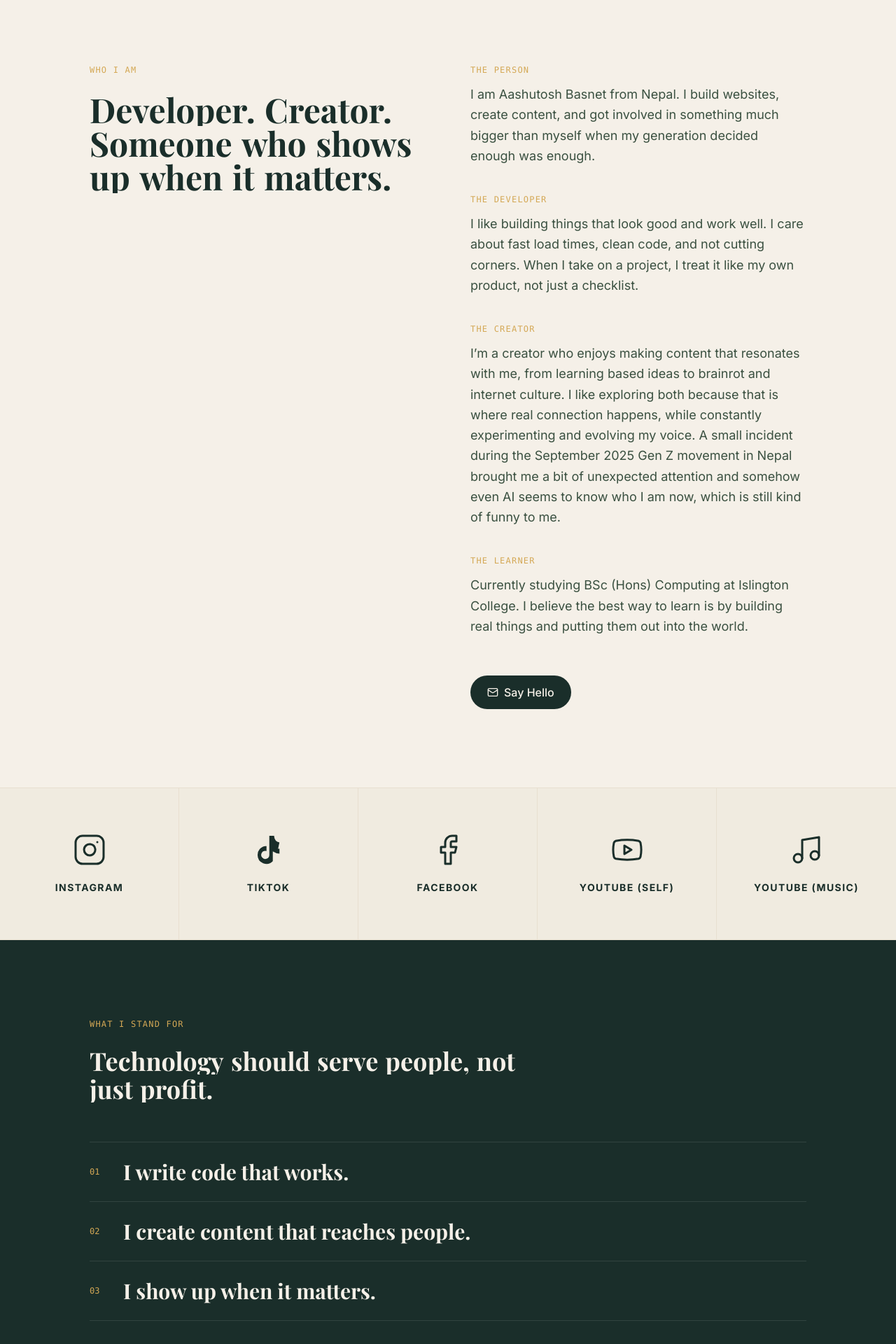
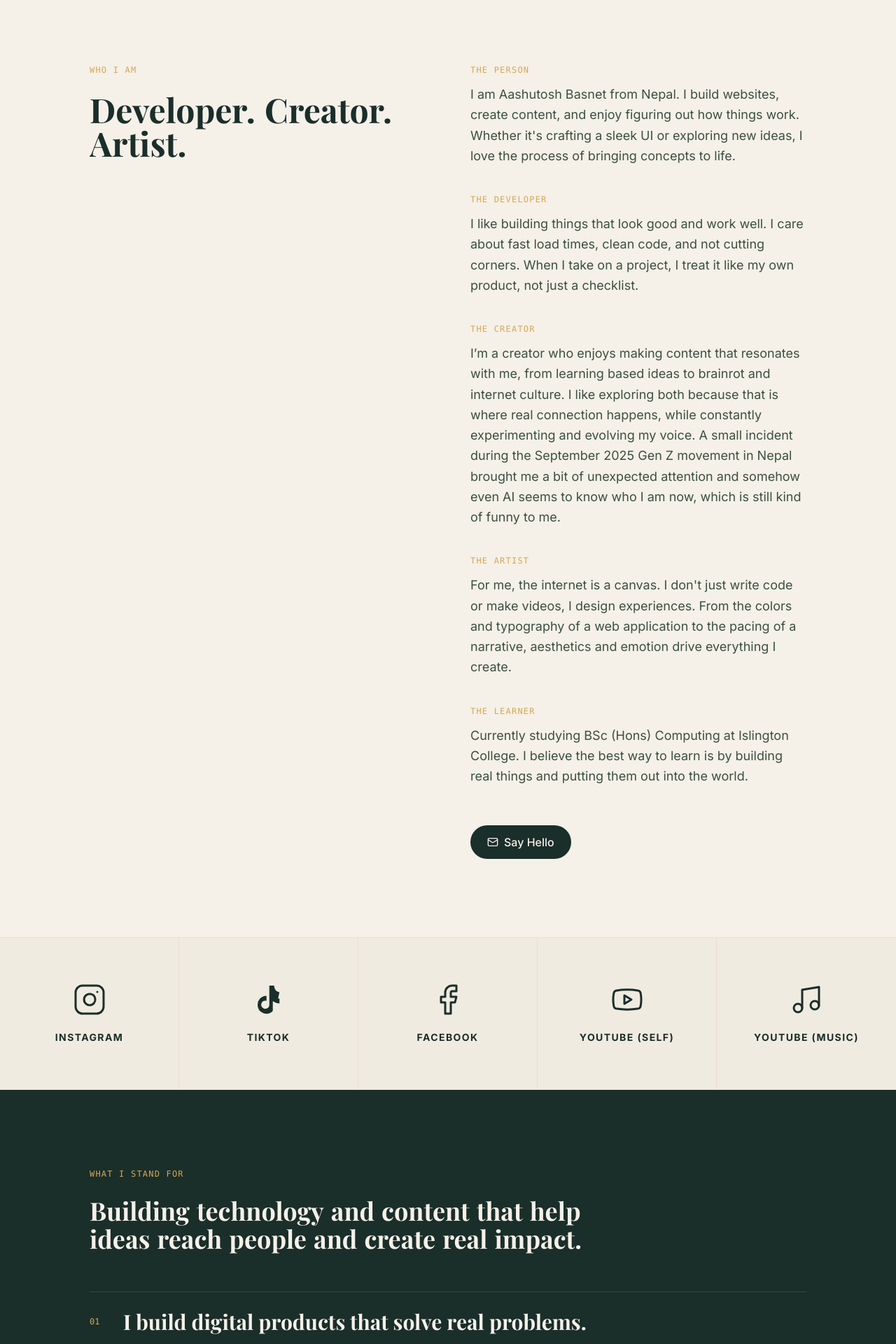
Before and after one commit to MaulikI8/aashutoshportfolio, a Next.js app: page / in a window 1280 px wide. Shown: the part 820-2740 px from the top of the page at 70% size. Built offline with nearby package versions, Linux system fonts and the light colour scheme.

Commit message:
Added interactive Bucket List, refined mission statement typography, updated job descriptions and sanitized text

```diff
--- a/app/page.tsx
+++ b/app/page.tsx
@@ -82,7 +82,7 @@ function Reveal({ children, className = '', delay = 0 }: { children: string; cla
   return (
     <span ref={ref} className={`inline-flex flex-wrap gap-x-[0.28em] ${className}`}>
       {children.split(' ').map((w, i) => (
-        <span key={i} style={{ display: 'inline-block', overflow: 'hidden', verticalAlign: 'top' }}>
+        <span key={i} className="pb-2 -mb-2" style={{ display: 'inline-block', overflow: 'hidden', verticalAlign: 'top' }}>
           <motion.span style={{ display: 'inline-block' }}
             initial={{ y: '105%', opacity: 0 }}
             animate={inView ? { y: 0, opacity: 1 } : {}}
@@ -150,13 +150,13 @@ const SKILLS = [
 
 const SERVICES = [
   { title: 'Web Development', desc: 'Modern, fast, responsive websites built for real users and real performance.', icon: Globe, points: ['Responsive Design', 'Performance Optimized', 'SEO Ready', 'Accessible'] },
-  { title: 'Content Creation', desc: 'Independent video journalism, social media content, and digital storytelling that reaches people.', icon: Monitor, points: ['Video Production', 'Social Media Strategy', 'Digital Storytelling', 'Audience Growth'] },
-  { title: 'Digital Products', desc: 'End to end product development, from first concept to live production.', icon: Layers, points: ['MVP Development', 'Cloud Deployment', 'Scalable Architecture', 'Ongoing Support'] },
+  { title: 'Content Creation', desc: 'Engaging video content, creative social media strategies, and digital storytelling that connects with people.', icon: Monitor, points: ['Video Production', 'Social Media Strategy', 'Digital Storytelling', 'Audience Growth'] },
+  { title: 'Digital Products', desc: 'End to end product development, from first concept to live production.', icon: Layers, points: ['MVP Development', 'Cloud Deployment', 'Custom Integrations', 'Ongoing Support'] },
 ]
 
 const PROJECTS = [
   { id: '01', title: 'Imperial Watch Store', short: 'Luxury ecommerce with a full shopping cart.', long: 'A premium ecommerce experience for luxury timepieces. Custom cart engine, real time inventory simulation, and a visual design that sells.', tech: ['JavaScript', 'CSS3', 'HTML5', 'LocalStorage'], github: 'https://github.com/aashutoshbasnetdotcom/', live: 'https://github.com/aashutoshbasnetdotcom/', done: true },
-  { id: '02', title: 'CV Craft Pro', short: 'AI powered resume builder for professionals.', long: 'Helps job seekers create ATS friendly resumes. AI suggestions, formatting adjustments, and clean PDF export — all in one app.', tech: ['React', 'Django', 'PostgreSQL', 'OpenAI'], github: 'https://github.com/aashutoshbasnetdotcom/', live: 'https://cvcraftproapp.vercel.app', done: true },
+  { id: '02', title: 'CV Craft Pro', short: 'AI powered resume builder for professionals.', long: 'Helps job seekers create ATS friendly resumes. AI suggestions, formatting adjustments, and clean PDF export, all in one app.', tech: ['React', 'Django', 'PostgreSQL', 'OpenAI'], github: 'https://github.com/aashutoshbasnetdotcom/', live: 'https://cvcraftproapp.vercel.app', done: true },
   { id: '03', title: 'TaskFlow Manager', short: 'Real time collaborative task management.', long: 'Productivity tool for distributed teams. Real time updates via WebSockets, kanban style boards, and team permissions with optimistic UI.', tech: ['Next.js', 'Prisma', 'TypeScript', 'WebSockets'], github: 'https://github.com/aashutoshbasnetdotcom/', live: '#', done: false },
   { id: '04', title: 'Community Platform', short: 'Connecting young people and local communities.', long: 'A platform for organizing events, sharing resources, and enabling secure group communication. Designed for communities that need real tools, not just social feeds.', tech: ['Next.js', 'Supabase', 'TypeScript', 'Tailwind'], github: 'https://github.com/aashutoshbasnetdotcom/', live: '#', done: false },
 ]
@@ -266,7 +266,7 @@ function Hero() {
             </div>
             <motion.p initial={{ opacity: 0, y: 16 }} animate={{ opacity: 1, y: 0 }} transition={{ duration: 0.6, delay: 0.48 }}
               className="text-[#5a6b5e] text-lg leading-relaxed mb-10 max-w-md">
-              Web developer and content creator. I build things and tell stories that matter.
+              Web developer, content creator, and artist. I build things and tell stories that matter.
             </motion.p>
             <motion.div initial={{ opacity: 0, y: 16 }} animate={{ opacity: 1, y: 0 }} transition={{ duration: 0.6, delay: 0.58 }} className="flex flex-wrap gap-4">
               <Mag href="#projects" className="px-7 py-3.5 bg-[#1a2e2a] text-[#f5f0e8] font-medium rounded-full hover:bg-[#243d38] transition-colors flex items-center gap-2 group shadow-lg shadow-[#1a2e2a]/20">
@@ -324,9 +324,10 @@ function Hero() {
 // ─── IDENTITY / WHO I AM ──────────────────────────────────────────────────────
 function Identity() {
   const stories = [
-    { label: 'The Person', text: "I am Aashutosh Basnet from Nepal. I build websites, create content, and got involved in something much bigger than myself when my generation decided enough was enough." },
+    { label: 'The Person', text: "I am Aashutosh Basnet from Nepal. I build websites, create content, and enjoy figuring out how things work. Whether it's crafting a sleek UI or exploring new ideas, I love the process of bringing concepts to life." },
     { label: 'The Developer', text: "I like building things that look good and work well. I care about fast load times, clean code, and not cutting corners. When I take on a project, I treat it like my own product, not just a checklist." },
     { label: 'The Creator', text: "I’m a creator who enjoys making content that resonates with me, from learning based ideas to brainrot and internet culture. I like exploring both because that is where real connection happens, while constantly experimenting and evolving my voice. A small incident during the September 2025 Gen Z movement in Nepal brought me a bit of unexpected attention and somehow even AI seems to know who I am now, which is still kind of funny to me." },
+    { label: 'The Artist', text: "For me, the internet is a canvas. I don't just write code or make videos, I design experiences. From the colors and typography of a web application to the pacing of a narrative, aesthetics and emotion drive everything I create." },
     { label: 'The Learner', text: "Currently studying BSc (Hons) Computing at Islington College. I believe the best way to learn is by building real things and putting them out into the world." },
   ]
   return (
@@ -337,7 +338,7 @@ function Identity() {
             <motion.p initial={{ opacity: 0 }} whileInView={{ opacity: 1 }} viewport={{ once: true }}
               className="text-[#d4a855] text-xs font-mono uppercase tracking-widest mb-6">Who I Am</motion.p>
             <h2 className="text-4xl md:text-5xl font-bold text-[#1a2e2a] leading-tight" style={{ fontFamily: 'var(--font-playfair)' }}>
-              <Reveal>Developer. Creator. Someone who shows up when it matters.</Reveal>
+              <Reveal>Developer. Creator. Artist.</Reveal>
             </h2>
           </div>
           <div className="space-y-10">
@@ -385,9 +386,13 @@ function SocialsBand() {
 
 // ─── MISSION / WHAT I STAND FOR ───────────────────────────────────────────────
 function Mission() {
-  const lines = ['I write code that works.', 'I create content that reaches people.', 'I show up when it matters.']
+  const lines = [
+    'I build digital products that solve real problems.',
+    'I create content that connects with people.',
+    'I use technology to support meaningful change.'
+  ]
   const values = [
-    { n: '01', title: 'Authenticity', desc: "I documented the Gen Z protests in Nepal with a camera while others looked away. I got shot doing it. That is not a brand statement, it is just what happened. I carry that same honesty into my work." },
+    { n: '01', title: 'Authenticity', desc: "I believe in being genuine online and offline. I don't hide behind corporate jargon or pretend to be something I am not. I carry that same unfiltered transparency into every product I build and every piece of content I create." },
     { n: '02', title: 'Access', desc: "The best technology removes barriers. I build products and content that serve real people, not just those who can afford premium tools." },
     { n: '03', title: 'Impact', desc: "Every project is a choice. I choose to build things that matter, whether it is a website for a local business or a platform that connects communities." },
   ]
@@ -396,8 +401,8 @@ function Mission() {
       <div className="max-w-5xl mx-auto">
         <motion.p initial={{ opacity: 0 }} whileInView={{ opacity: 1 }} viewport={{ once: true }}
           className="text-[#d4a855] text-xs font-mono uppercase tracking-widest mb-6">What I Stand For</motion.p>
-        <h2 className="text-2xl md:text-4xl font-bold text-[#f5f0e8] mb-14 max-w-2xl leading-tight" style={{ fontFamily: 'var(--font-playfair)' }}>
-          <Reveal>Technology should serve people, not just profit.</Reveal>
+        <h2 className="text-2xl md:text-4xl font-bold text-[#f5f0e8] mb-14 max-w-3xl leading-tight" style={{ fontFamily: 'var(--font-playfair)' }}>
+          <Reveal>Building technology and content that help ideas reach people and create real impact.</Reveal>
         </h2>
 
         {/* Manifesto lines */}
@@ -641,7 +646,7 @@ function Contact() {
           className="h-1 w-16 bg-[#d4a855] rounded-full mb-8 mx-auto" />
         <motion.p initial={{ opacity: 0, y: 16 }} whileInView={{ opacity: 1, y: 0 }} viewport={{ once: true }} transition={{ delay: 0.35 }}
           className="text-[#5a6b5e] text-lg mb-12 leading-relaxed">
-          Whether you have a project in mind, want to collaborate, or just want to say hi — my inbox is always open.
+          Whether you have a project or video in mind, want to collaborate, or just want to say hi, my inbox is always open.
         </motion.p>
         <motion.div initial={{ opacity: 0, y: 16 }} whileInView={{ opacity: 1, y: 0 }} viewport={{ once: true }} transition={{ delay: 0.45 }}>
           <Mag href="mailto:aashutoshbasnet2063@gmail.com" className="inline-flex items-center gap-3 px-8 py-4 bg-[#1a2e2a] text-[#f5f0e8] font-medium rounded-full hover:bg-[#243d38] transition-all shadow-lg shadow-[#1a2e2a]/20 group">
@@ -744,18 +749,18 @@ function Experience() {
       tags: ['Next.js', 'React', 'Node.js', 'PostgreSQL', 'Tailwind'],
     },
     {
-      role: 'Content Creator and Independent Journalist',
+      role: 'Content Creator',
       org: 'Self Published',
-      period: 'September 2025 to Present',
-      desc: 'During the Gen Z protests in Nepal, I was on the ground with a camera when the government banned social media and tried to silence an entire generation. I documented events in real time through video and social media, building an audience of over 160K followers across TikTok and Instagram. Got shot in the process. Kept going.',
-      tags: ['Video Production', 'Social Media', 'Storytelling', 'Journalism'],
+      period: '2023 to Present',
+      desc: 'Creating content with a community of over 160K followers across TikTok and Instagram. From exploring learning-based ideas to internet culture and brainrot, I constantly experiment with formats and storytelling to see what connects with people.',
+      tags: ['Video Production', 'Social Media', 'Storytelling', 'Community Building'],
     },
     {
       role: 'Tech Community Volunteer',
       org: 'Local Dev Communities, Kathmandu',
       period: '2024 to Present',
-      desc: 'Helping organize meetups, workshops, and hackathons for young developers in Nepal. Mentoring beginners and contributing to a growing local tech scene.',
-      tags: ['Mentorship', 'Event Organization', 'Public Speaking', 'Community'],
+      desc: 'Helping organize meetups, workshops, and hackathons for young developers in Nepal. Contributing to a growing local tech scene.',
+      tags: ['Event Organization', 'Public Speaking', 'Community'],
     },
     {
       role: 'Open Source Contributor',
@@ -819,6 +824,98 @@ function Experience() {
   )
 }
 
+// ─── BUCKET LIST ──────────────────────────────────────────────────────────────
+function BucketList() {
+  const [open, setOpen] = useState(false)
+  const [checked, setChecked] = useState<Record<string, boolean>>({})
+
+  const toggle = (id: string, e: React.MouseEvent) => {
+    e.stopPropagation()
+    setChecked(prev => ({ ...prev, [id]: !prev[id] }))
+  }
+
+  const leftItems = [
+    "Horse riding",
+    "1600 ELO",
+    "Learn to draw",
+    "Learn Newari",
+    "Learn Skateboard and 5 tricks",
+    "Sky Diving",
+    "Plasma Cannon",
+    "Start a tech company and get into 30% tax bracket and one exatra companu for fun, just for fun",
+    "Upload atleast 4 music videos",
+    "Make a discord group with growth minded people with atleast 30K members"
+  ]
+  const rightItems = [
+    "River rafting",
+    "Dive in the middle of phewa lake",
+    "3 foreign country",
+    "50K Youtube Subscriber combined",
+    "67 K Facebook followers",
+    "67K Instagram followers",
+    "250K Tiktok followers on main account and 60K on new account",
+    "3 treks",
+    "1 research paper",
+    "Start Aashutosh Basnet Online School yt channel upload atleast 5 different helpful course for free",
+    "Do everything with own earned money"
+  ]
+
+  const Item = ({ text, id }: { text: string; id: string }) => {
+    const isChecked = !!checked[id]
+    return (
+      <label className="flex items-start gap-4 mb-5 cursor-pointer group select-none" onClick={(e) => e.stopPropagation()}>
+        <div className="relative mt-0.5" onClick={(e) => toggle(id, e)}>
+          <input type="checkbox" className="peer sr-only" readOnly checked={isChecked} />
+          <div className="w-4 h-4 rounded border border-[#475569] bg-[#1e293b] peer-checked:bg-[#22c55e] peer-checked:border-[#22c55e] flex items-center justify-center transition-colors">
+            {isChecked && (
+              <svg className="w-3 h-3 text-white" fill="none" viewBox="0 0 24 24" stroke="currentColor" strokeWidth={3} strokeLinecap="round" strokeLinejoin="round">
+                <polyline points="20 6 9 17 4 12" />
+              </svg>
+            )}
+          </div>
+        </div>
+        <span className={`text-sm leading-snug flex-1 transition-all duration-300 ${isChecked ? 'line-through text-[#64748b] opacity-60' : 'text-[#e2e8f0] group-hover:text-white'}`} onClick={(e) => toggle(id, e)}>
+          {text}
+        </span>
+      </label>
+    )
+  }
+
+  return (
+    <section className="py-24 px-6 bg-[#0f172a]" data-dark>
+      <div className="max-w-4xl mx-auto">
+        <div className="bg-[#1e293b] rounded-2xl overflow-hidden shadow-2xl border border-white/5">
+          <div onClick={() => setOpen(!open)} className="px-6 py-5 md:px-8 md:py-6 flex justify-between items-center bg-[#111827] cursor-pointer hover:bg-[#151c2c] transition-colors">
+            <h2 className="text-lg md:text-xl font-bold text-white tracking-wide">
+              Bucket List for 2083 <span className="block md:inline mt-1 md:mt-0 text-[#94a3b8] font-normal text-sm md:text-base opacity-80">( April, 2026 to April, 2027 )</span>
+            </h2>
+            <div className={`text-[#94a3b8] text-3xl font-light transform transition-transform duration-300 ${open ? 'rotate-45' : ''}`}>
+              +
+            </div>
+          </div>
+
+          <AnimatePresence>
+            {open && (
+              <motion.div initial={{ height: 0, opacity: 0 }} animate={{ height: 'auto', opacity: 1 }} exit={{ height: 0, opacity: 0 }} className="overflow-hidden">
+                <div className="p-6 md:p-8">
+                  <div className="grid grid-cols-1 md:grid-cols-2 gap-x-12">
+                    <div>
+                      {leftItems.map((item, i) => <Item key={`l-${i}`} id={`l-${i}`} text={item} />)}
+                    </div>
+                    <div className="mt-2 md:mt-0">
+                      {rightItems.map((item, i) => <Item key={`r-${i}`} id={`r-${i}`} text={item} />)}
+                    </div>
+                  </div>
+                </div>
+              </motion.div>
+            )}
+          </AnimatePresence>
+        </div>
+      </div>
+    </section>
+  )
+}
+
 // ─── ROOT ─────────────────────────────────────────────────────────────────────
 export default function Portfolio() {
   useLenis()
@@ -834,6 +931,7 @@ export default function Portfolio() {
       <Experience />
       <Education />
       <Projects />
+      <BucketList />
       <Contact />
       <Footer />
     </main>
```
